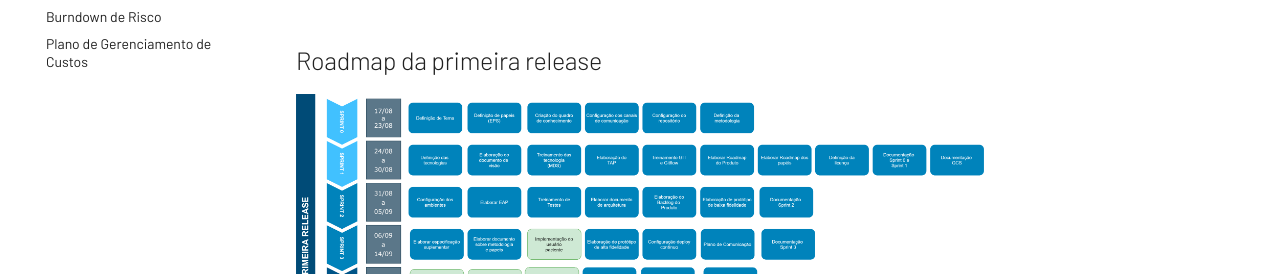
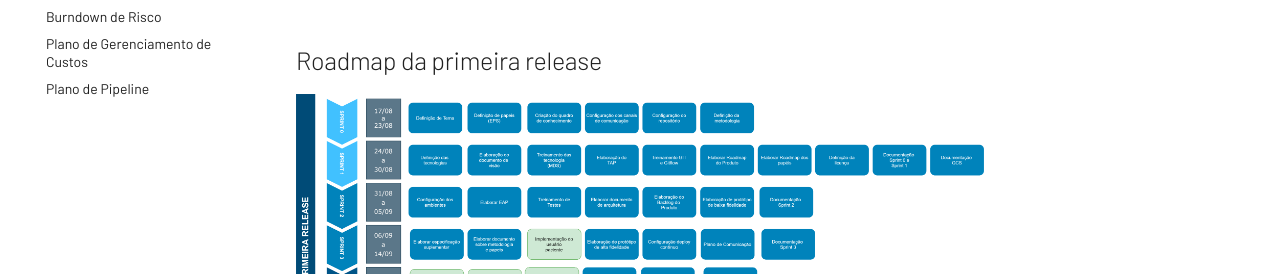
Before and after one commit to fga-eps-mds/2020.1-eSaudeUnB-Wiki, an MkDocs documentation site: the page built from docs/roadmap_produto.md, in a window 1280 px wide. Shown: the part 403-677 px from the top of the page. Built offline with MkDocs 1.6.1 and Material for MkDocs 9.7.7, drawn with Linux system fonts in a browser that asks for light colours; comment, search, counter and statistics services are not loaded.

Commit message:
docs: add doc in mkdocs.yml

```diff
--- a/mkdocs.yml
+++ b/mkdocs.yml
@@ -30,6 +30,7 @@ nav:
     - Plano de Qualidade do Projeto: plano-qualidade-projeto.md
     - Burndown de Risco: burndown_risco.md
     - Plano de Gerenciamento de Custos: plano_gerenciamento_custo.md
+    - Plano de Pipeline: plano-pipeline.md
   - Produto:
     - Documento de Visão: DocumentoDeVisao.md
     - Documento de Arquitetura: documento_arquitetura.md
```
